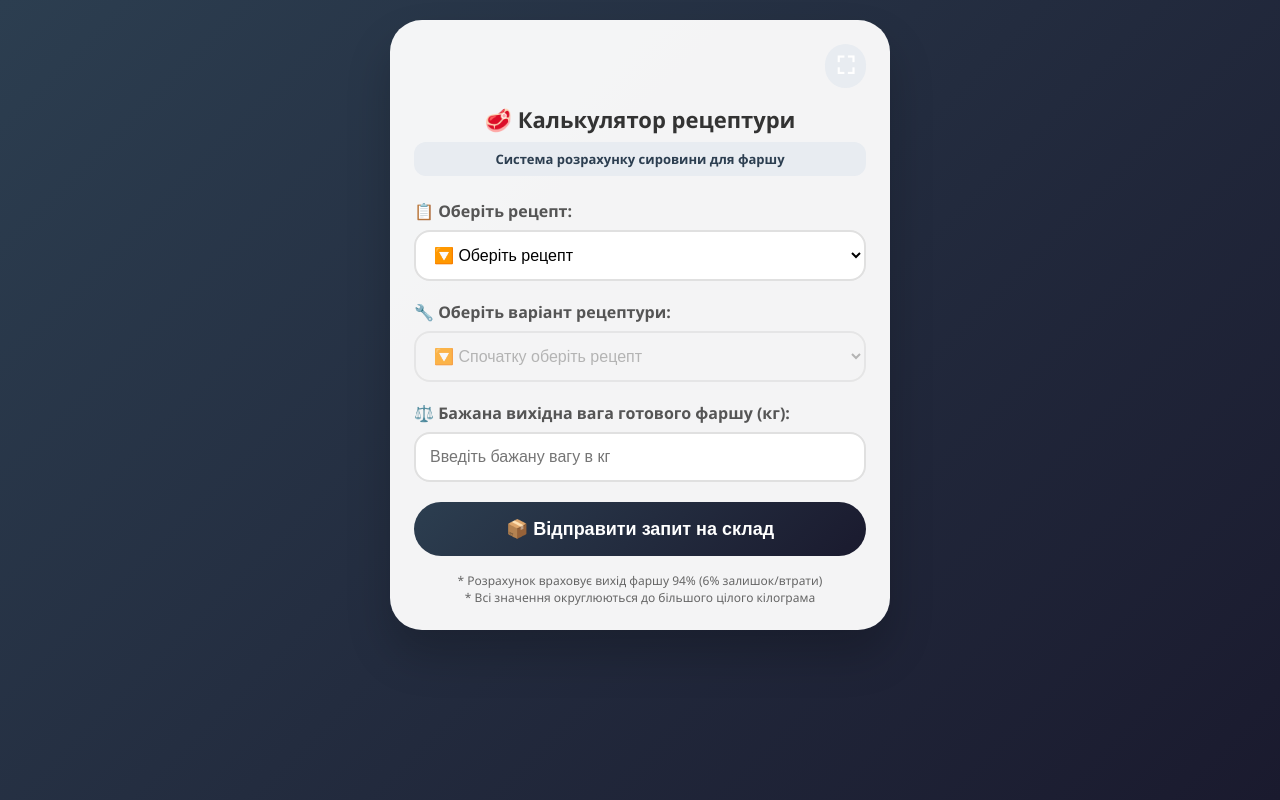
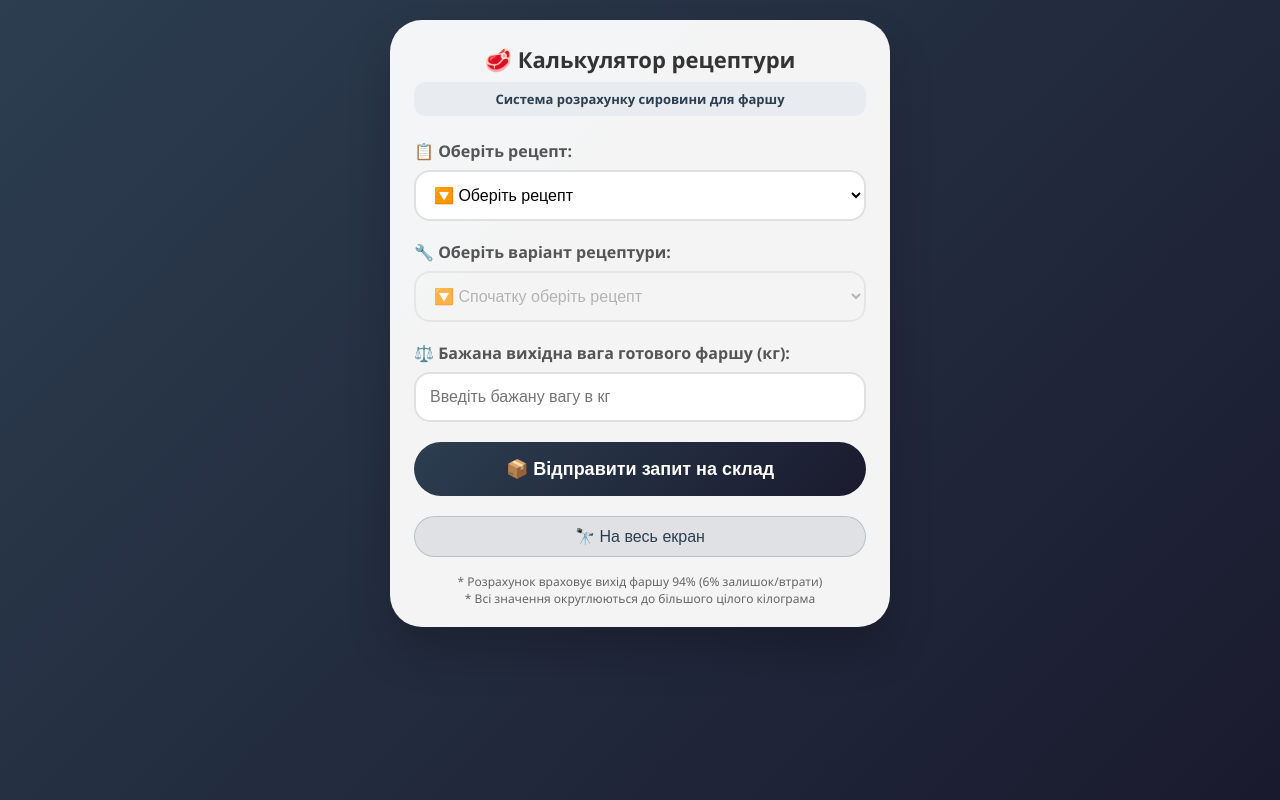
Before and after one commit to tableshift89/telegram_miniapp_workers, a FastAPI app: page /recipe in a window 1280 px wide. Run offline with FastAPI, Linux system fonts and the light colour scheme; parts of the project's set-up code (start-up, migrations or seed data) failed here and were passed over; some libraries are stand-ins or nearby versions.

Commit message:
Update recipe.html

```diff
--- a/app/templates/recipe.html
+++ b/app/templates/recipe.html
@@ -37,31 +37,10 @@
             background: rgba(255,255,255,0.95);
             border-radius: 32px;
             padding: 24px;
+            padding-bottom: 20px;
             box-shadow: 0 25px 45px rgba(0,0,0,0.2);
             transition: all 0.3s ease;
-        }
-
-        .header-controls {
-            display: flex;
-            justify-content: flex-end;
-            margin-bottom: 16px;
-        }
-
-        .fullscreen-btn {
-            background: rgba(44, 62, 80, 0.1);
-            border: none;
-            font-size: 24px;
-            cursor: pointer;
-            padding: 8px 12px;
-            border-radius: 40px;
-            transition: all 0.3s;
-            width: auto;
-            background: #e8ecf1;
-            box-shadow: none;
-        }
-
-        .fullscreen-btn:active {
-            transform: scale(0.95);
+            position: relative;
         }
 
         h1 {
@@ -186,7 +165,7 @@
             color: #0c5460;
         }
 
-        button {
+        .order-btn {
             width: 100%;
             padding: 16px;
             background: linear-gradient(135deg, #2c3e50 0%, #1a1a2e 100%);
@@ -197,10 +176,34 @@
             font-weight: 700;
             cursor: pointer;
             transition: transform 0.2s;
+            margin-bottom: 12px;
         }
 
-        button:active {
+        .order-btn:active {
             transform: scale(0.98);
+        }
+
+        .fullscreen-btn {
+            display: flex;
+            align-items: center;
+            justify-content: center;
+            gap: 8px;
+            width: 100%;
+            padding: 10px;
+            background: rgba(44, 62, 80, 0.1);
+            border: 1px solid rgba(44, 62, 80, 0.2);
+            border-radius: 40px;
+            font-size: 16px;
+            cursor: pointer;
+            transition: all 0.3s;
+            color: #2c3e50;
+            font-weight: 500;
+            margin-top: 8px;
+        }
+
+        .fullscreen-btn:active {
+            transform: scale(0.98);
+            background: rgba(44, 62, 80, 0.2);
         }
 
         .info-text {
@@ -214,14 +217,14 @@
             color: #999;
             font-style: italic;
         }
+
+        .footer {
+            margin-top: 8px;
+        }
     </style>
 </head>
 <body>
     <div class="container">
-        <div class="header-controls">
-            <button class="fullscreen-btn" id="fullscreen-btn">⛶</button>
-        </div>
-
         <h1>🥩 Калькулятор рецептури</h1>
         <div class="subtitle">Система розрахунку сировини для фаршу</div>
 
@@ -261,7 +264,12 @@
             <div class="info-note" id="info-note"></div>
         </div>
 
-        <button id="order-btn" disabled>📦 Відправити запит на склад</button>
+        <button id="order-btn" class="order-btn" disabled>📦 Відправити запит на склад</button>
+
+        <div class="footer">
+            <button id="fullscreen-btn" class="fullscreen-btn">🔭 На весь екран</button>
+        </div>
+
         <div class="info-text">
             * Розрахунок враховує вихід фаршу 94% (6% залишок/втрати)<br>
             * Всі значення округлюються до більшого цілого кілограма
@@ -324,12 +332,10 @@
 
                 if (isFullscreen) {
                     body.classList.add('fullscreen');
-                    fullscreenBtn.textContent = '✕';
-                    fullscreenBtn.style.fontSize = '22px';
+                    fullscreenBtn.innerHTML = '🔭 Звичайний розмір';
                 } else {
                     body.classList.remove('fullscreen');
-                    fullscreenBtn.textContent = '⛶';
-                    fullscreenBtn.style.fontSize = '24px';
+                    fullscreenBtn.innerHTML = '🔭 На весь екран';
                 }
             }
 
```
